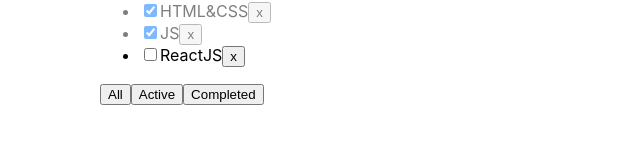
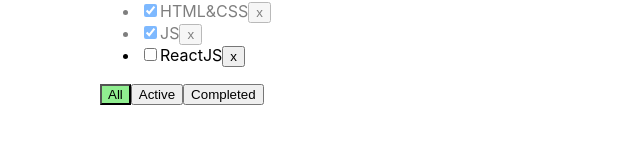
Before and after one commit to umedjankabiri/todolist, a React (Vite) app: page / in a window 1280 px wide. Shown: the part 197-340 px from the top of the page, without its empty margins (0-640 px from the left). Built offline with nearby package versions, Linux system fonts and the light colour scheme.

Commit message:
added CSS styles for Button component, in the Todolist component

```diff
--- a/src/common/components/Todolist/Todolist.tsx
+++ b/src/common/components/Todolist/Todolist.tsx
@@ -49,9 +49,21 @@
                 {props.tasks.length > 0 ? mappedTasks : <span>No tasks</span>}
             </ul>
             <div>
-                <Button title={"All"} onClick={onClickAllHandler}/>
-                <Button title={"Active"} onClick={onClickActiveHandler}/>
-                <Button title={"Completed"} onClick={onClickCompletedHandler}/>
+                <Button
+                    className={props.filter === "All" ? "activeFilter" : ""}
+                    title={"All"}
+                    onClick={onClickAllHandler}
+                />
+                <Button
+                    className={props.filter === "Active" ? "activeFilter" : ""}
+                    title={"Active"}
+                    onClick={onClickActiveHandler}
+                />
+                <Button
+                    className={props.filter === "Completed" ? "activeFilter" : ""}
+                    title={"Completed"}
+                    onClick={onClickCompletedHandler}
+                />
             </div>
         </div>
     );
```
